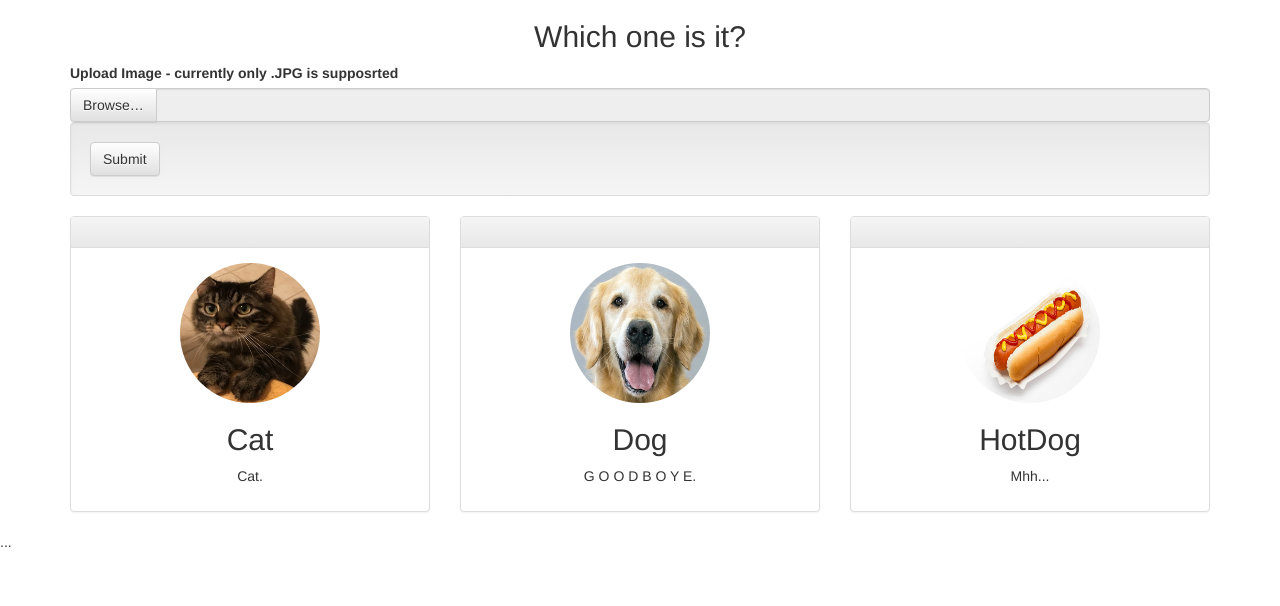
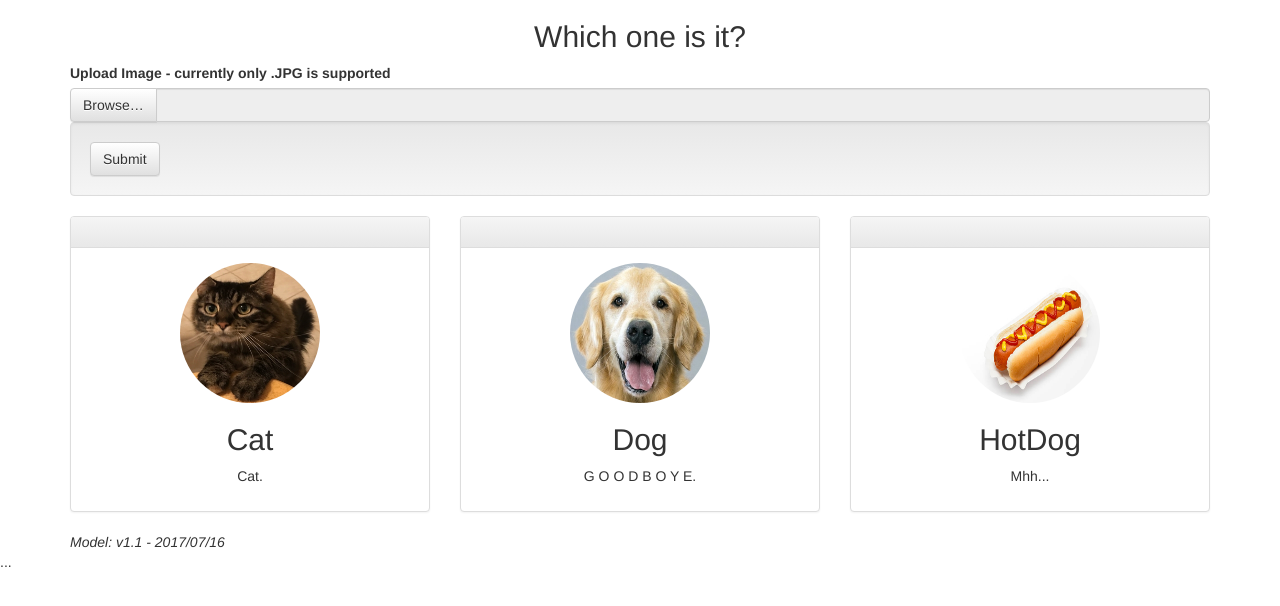
Before and after one commit to DanLearningPython/catdoghotdog, a Django app: page / in a window 1280 px wide. Shown: the part 56-662 px from the top of the page. Run offline with Django 3.2, Linux system fonts and the light colour scheme; some libraries are stand-ins or nearby versions.

Commit message:
updates model - adds more kitten and puppy pictures

```diff
--- a/classify/templates/homepage.html
+++ b/classify/templates/homepage.html
@@ -15,7 +15,7 @@
    <div class="form-group">
       <form id="upload-image" enctype="multipart/form-data">
          {% csrf_token %}
-         <label>Upload Image - currently only .JPG is supposrted</label>
+         <label>Upload Image - currently only .JPG is supported</label>
          <div class="input-group">
             <span class="input-group-btn">
             <span class="btn btn-default btn-file">
@@ -78,6 +78,6 @@
 
    <!-- /.row -->
 </div>
-
+<em>Model: v1.1 - 2017/07/16</em>
 
 {% endblock %}
```
Also changed, not shown: 2 other files.
